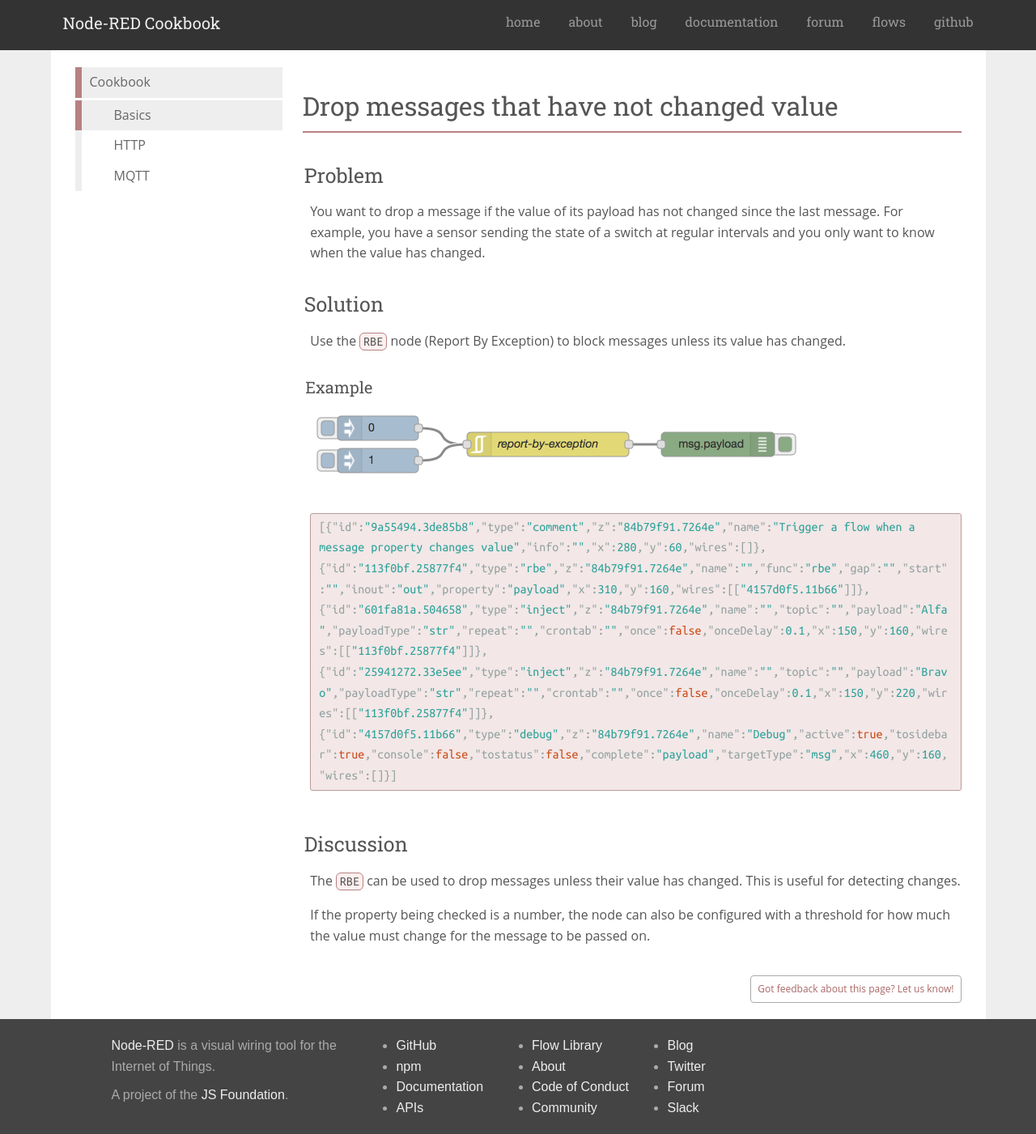
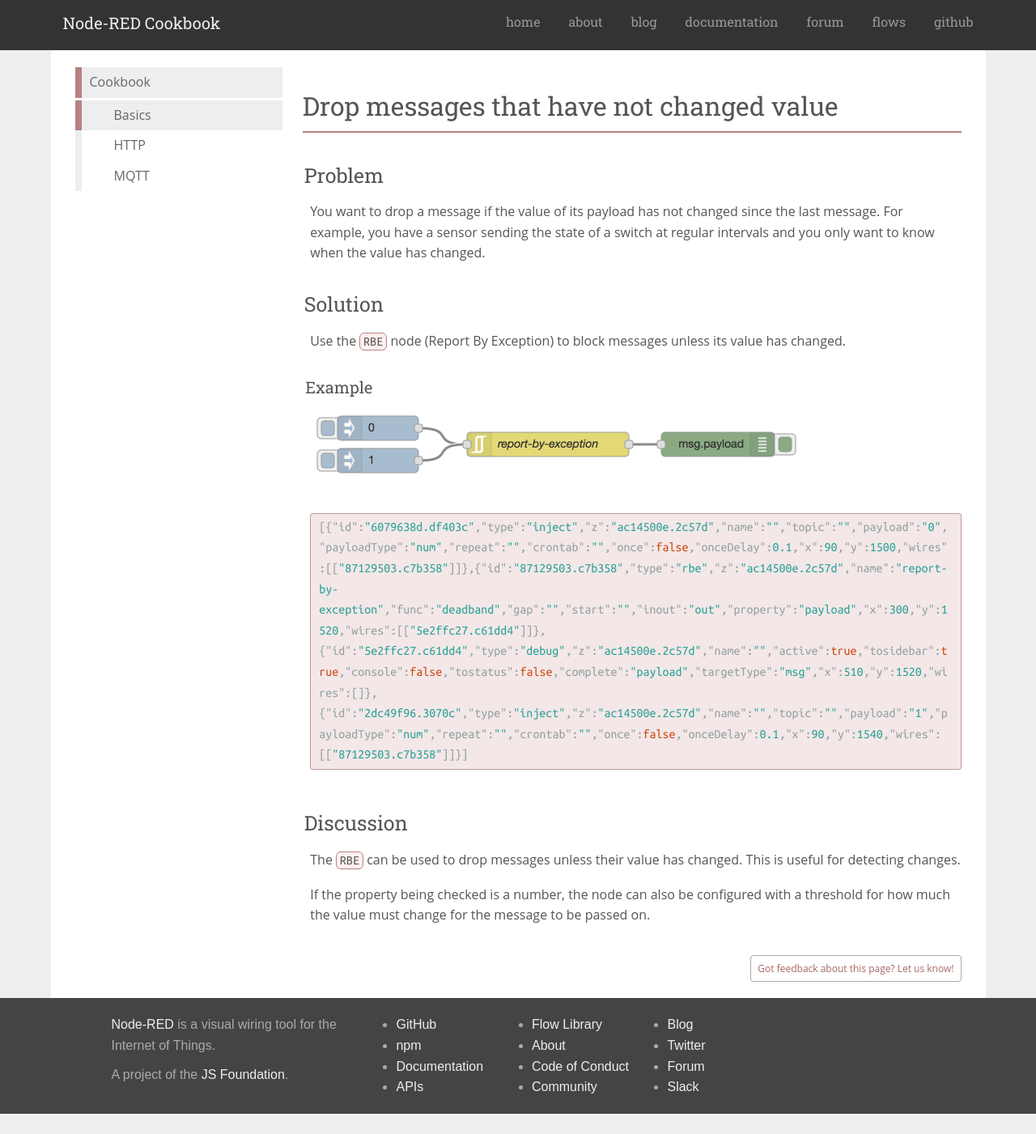
Before and after one commit to node-red/cookbook.nodered.org, a Jekyll site: the page built from basic/report-by-exception.md, in a window 1280 px wide. Shown: the whole page at 81% size. Built offline with Jekyll 4.4.1, drawn with Linux system fonts in a browser that asks for light colours; nearby versions of some CDN libraries; after the commit the page ends 1376 px from its top, so only the background shows below that.

Commit message:
Fix rbe flow

```diff
--- a/basic/report-by-exception.md
+++ b/basic/report-by-exception.md
@@ -21,7 +21,7 @@
 
 {% raw %}
 ~~~json
-[{"id":"9a55494.3de85b8","type":"comment","z":"84b79f91.7264e","name":"Trigger a flow when a message property changes value","info":"","x":280,"y":60,"wires":[]},{"id":"113f0bf.25877f4","type":"rbe","z":"84b79f91.7264e","name":"","func":"rbe","gap":"","start":"","inout":"out","property":"payload","x":310,"y":160,"wires":[["4157d0f5.11b66"]]},{"id":"601fa81a.504658","type":"inject","z":"84b79f91.7264e","name":"","topic":"","payload":"Alfa","payloadType":"str","repeat":"","crontab":"","once":false,"onceDelay":0.1,"x":150,"y":160,"wires":[["113f0bf.25877f4"]]},{"id":"25941272.33e5ee","type":"inject","z":"84b79f91.7264e","name":"","topic":"","payload":"Bravo","payloadType":"str","repeat":"","crontab":"","once":false,"onceDelay":0.1,"x":150,"y":220,"wires":[["113f0bf.25877f4"]]},{"id":"4157d0f5.11b66","type":"debug","z":"84b79f91.7264e","name":"Debug","active":true,"tosidebar":true,"console":false,"tostatus":false,"complete":"payload","targetType":"msg","x":460,"y":160,"wires":[]}]
+[{"id":"6079638d.df403c","type":"inject","z":"ac14500e.2c57d","name":"","topic":"","payload":"0","payloadType":"num","repeat":"","crontab":"","once":false,"onceDelay":0.1,"x":90,"y":1500,"wires":[["87129503.c7b358"]]},{"id":"87129503.c7b358","type":"rbe","z":"ac14500e.2c57d","name":"report-by-exception","func":"deadband","gap":"","start":"","inout":"out","property":"payload","x":300,"y":1520,"wires":[["5e2ffc27.c61dd4"]]},{"id":"5e2ffc27.c61dd4","type":"debug","z":"ac14500e.2c57d","name":"","active":true,"tosidebar":true,"console":false,"tostatus":false,"complete":"payload","targetType":"msg","x":510,"y":1520,"wires":[]},{"id":"2dc49f96.3070c","type":"inject","z":"ac14500e.2c57d","name":"","topic":"","payload":"1","payloadType":"num","repeat":"","crontab":"","once":false,"onceDelay":0.1,"x":90,"y":1540,"wires":[["87129503.c7b358"]]}]
 ~~~
 {: .flow}
 {% endraw %}
```
